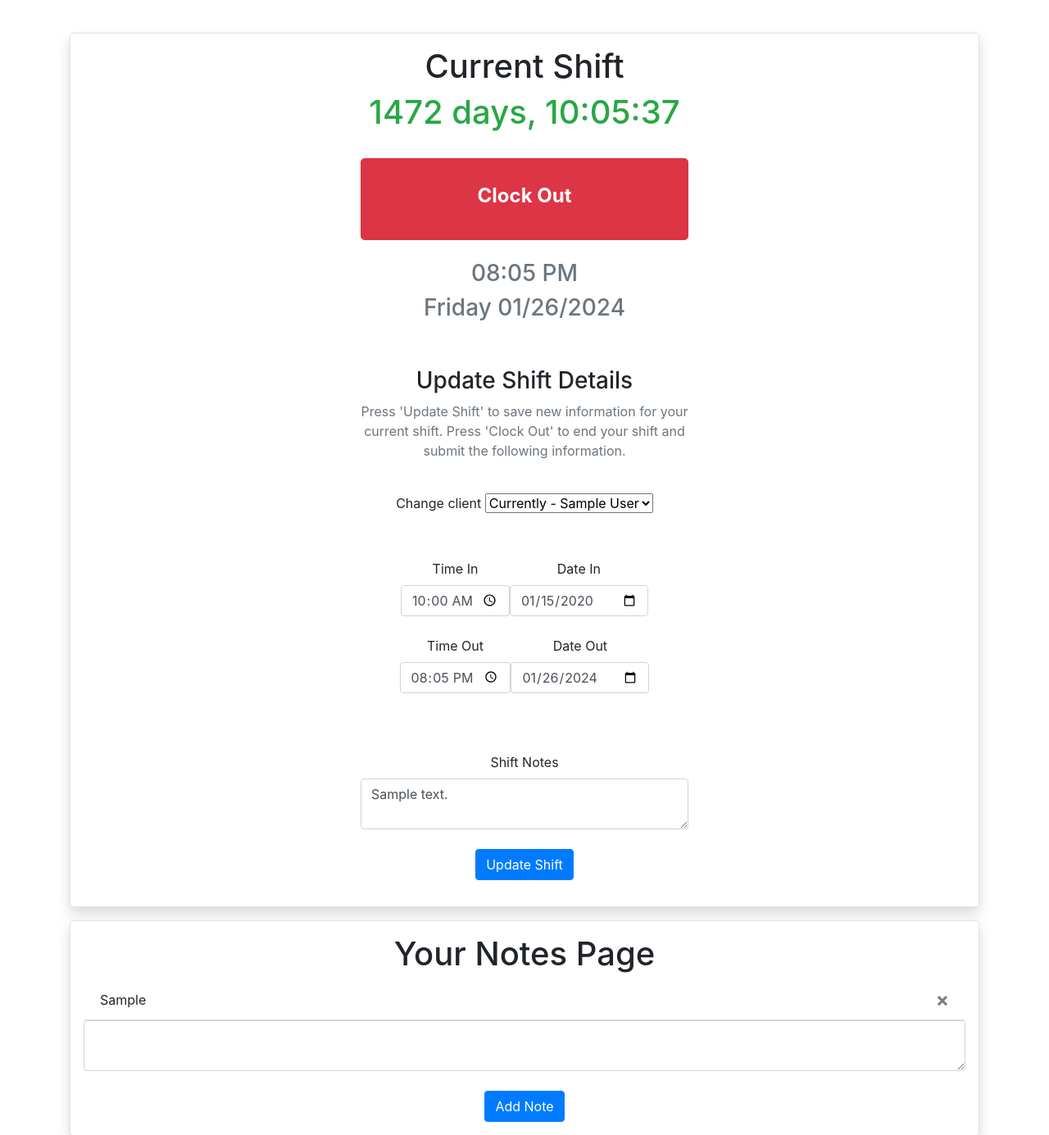
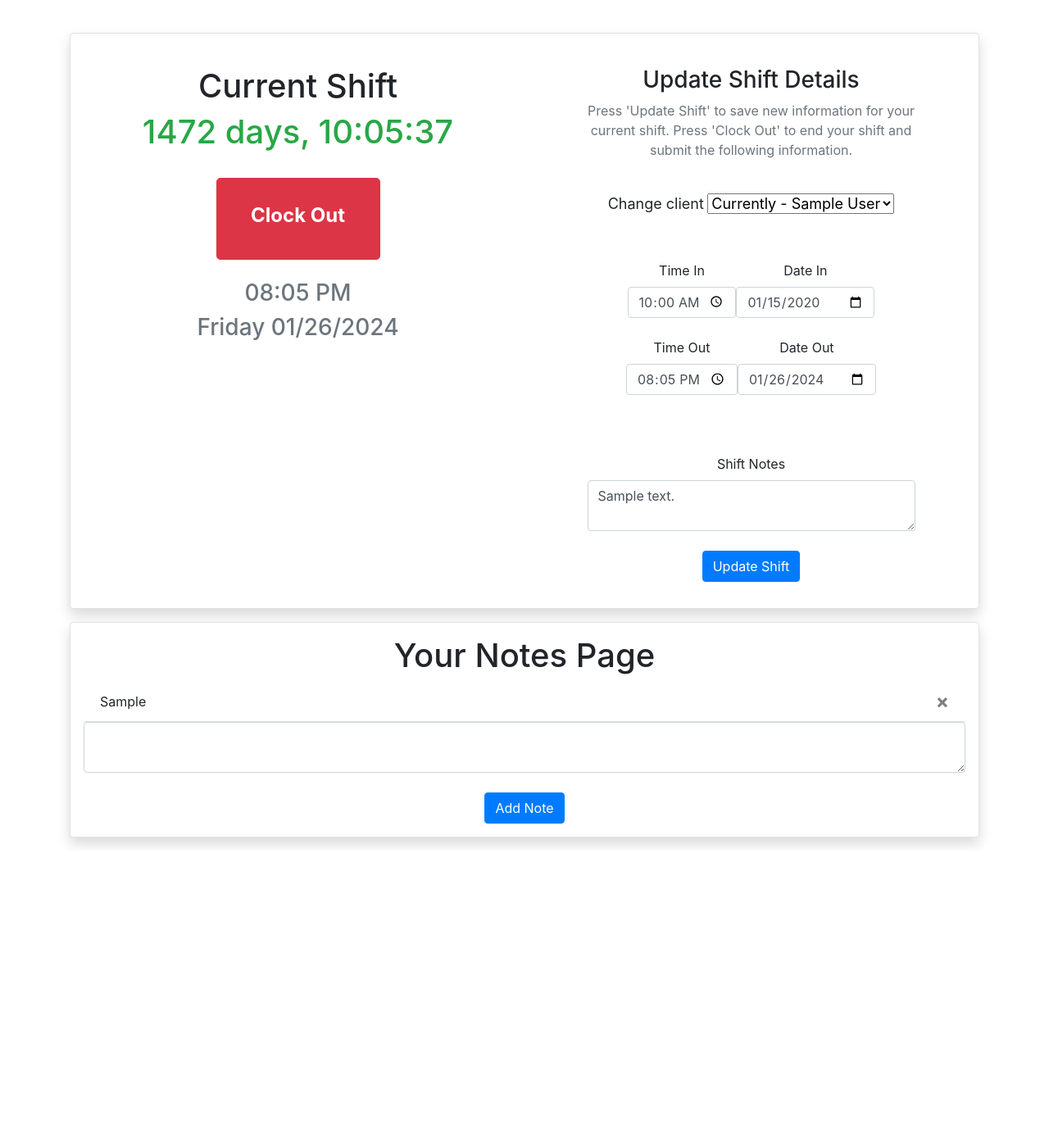
Before and after one commit to tjmeier/Flask-Web-App, a Flask app: page / in a window 1280 px wide. Shown: the part 56-1441 px from the top of the page at 82% size. After the commit the page ends 1089 px from the top, so only its background shows below. Run offline with Flask 3, Linux system fonts and the light colour scheme; a user stored in the database is signed in; tables that the repository leaves empty hold one stand-in row (values such as "Sample post"); some libraries are stand-ins or nearby versions.

Commit message:
Update home.html

```diff
--- a/website/templates/home.html
+++ b/website/templates/home.html
@@ -7,14 +7,17 @@
 
 <div class="container p-3 my-3 border shadow bg-white rounded">
     <form method="POST"> <!-- HTTP post-->
-        <div class="form-group" align="center">
+        <div class="row form-group" align="center">
+
 
             {% if user.activeShift_id == 0 %} <!-- user is currently clocked out-->
+            <div class="col">
+
                 <h1>New Shift</h1>
 
                 <br/>
 
-                <button type="submit" style="width: 400px; height: 100px" class="btn btn-success btn-lg" name="btn" value="clockin">
+                <button type="submit" style="min-width: 200px; min-height: 100px" class="btn btn-success btn-lg" name="btn" value="clockin">
                     <h4 class="font-weight-bold">Clock In</h4>
                 </button>
 
@@ -27,23 +30,27 @@
                 <br/>
 
 
-                <label for="client-id">Choose a client</label>
-                <select id="client-id" name="client-id" class="form-select form-select-lg">
+                <label for="client-id" style="font-size: large">Choose a client </label>
+                <select id="client-id" name="client-id" class="form-select form-select-lg" style="font-size: large">
                     {% for client in all_clients %}
                         <option value="{{client.id}}">{{client.firstName}} {{client.lastName}}</option>
                     {% endfor %}
                 </select>
 
+            </div>
+
+            {% else %} <!-- user is currently clocked in-->
+            <div class="col">
+                <br/>
 
 
-            {% else %} <!-- user is currently clocked in-->
                 <h1>Current Shift</h1>
 
                 <h1 class="text-success">{{shift_totaltime}}</h1>
 
                 <br/>
 
-                <button type="submit" style="width: 400px; height: 100px" class="btn btn-danger btn-lg" name="btn" value="clockout">
+                <button type="submit" style="min-width: 200px; min-height: 100px" class="btn btn-danger btn-lg" name="btn" value="clockout">
                     <h4 class="font-weight-bold">Clock Out</h4>
                 </button>
 
@@ -57,8 +64,12 @@
                 <br/>
                 <br/>
 
+            </div>
+            <div class="col">
+                <br/>
+
                 <h3>Update Shift Details</h3>
-                <p  style="width: 400px" class="text-secondary">
+                <p  style="max-width: 400px" class="text-secondary">
                     Press 'Update Shift' to save new information for your current shift.
                     Press 'Clock Out' to end your shift and submit the following information.
                 </p>
@@ -66,8 +77,8 @@
 
                 <br/>
 
-                <label for="client-id">Change client</label>
-                <select id="client-id" name="client-id" class="form-select form-select-lg">
+                <label for="client-id" style="font-size: large">Change client</label>
+                <select id="client-id" name="client-id" class="form-select form-select-lg" style="font-size: large">
                     <option value="{{shift_client.id}}">Currently - {{shift_client.firstName}} {{shift_client.lastName}}</option>
                     {% for client in all_clients %}
                         <option value="{{client.id}}">{{client.firstName}} {{client.lastName}}</option>
@@ -107,20 +118,24 @@
                 <br/>
 
                 <label for="shift-note">Shift Notes</label>
-                <textarea style="width: 400px" name="shift-note" id="shift-note" class="form-control">{{shift_note}}</textarea>
+                <textarea style="max-width: 400px" name="shift-note" id="shift-note" class="form-control">{{shift_note}}</textarea>
 
                 <br/>
 
 
                 <button type="submit" class="btn btn-primary" name="btn" value="current-shift-update">Update Shift</button>
 
+            </div>
+
+
             {% endif %}
 
-        <br/>
+
+            <br/>
+
+        </div>
 
 
-
-        </div>
     </form>
 </div>
 
```
